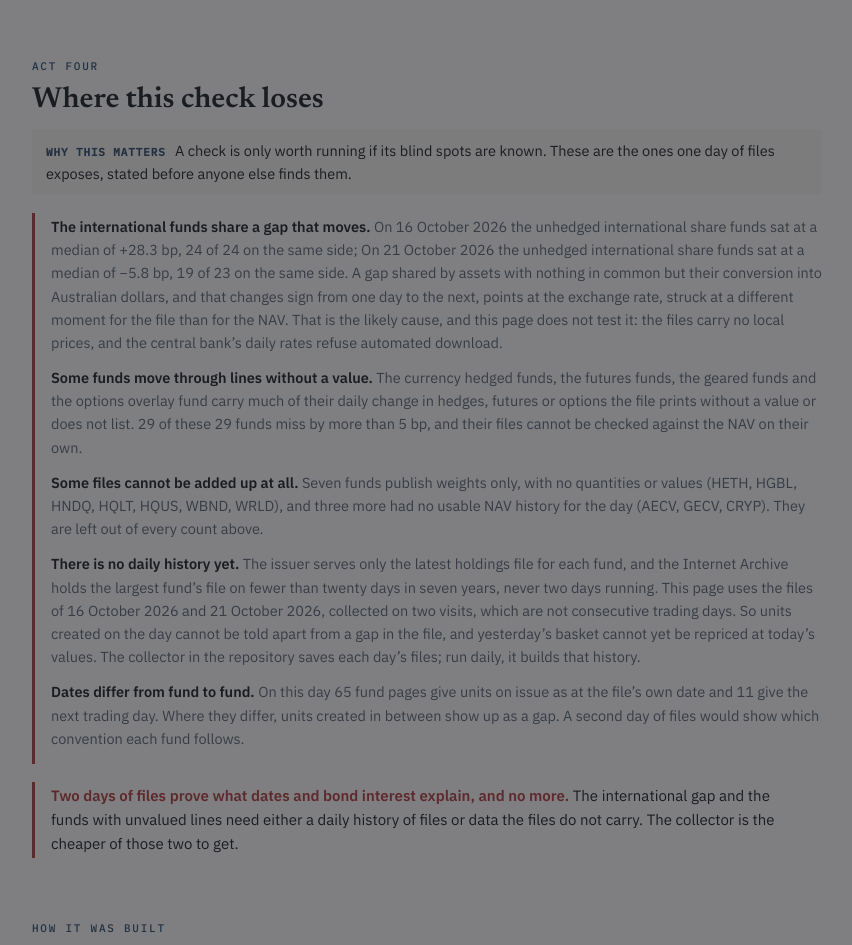
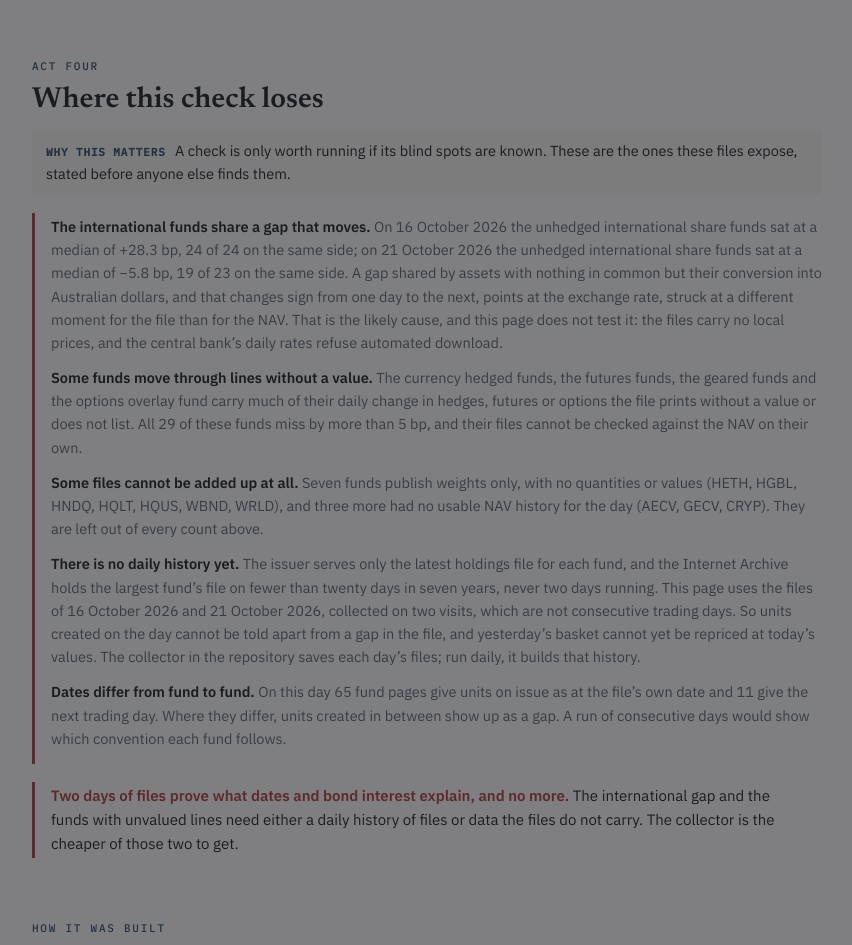
Before and after one commit to bolgacg/basket-check, a plain HTML site: page docs/index.html in a window 1280 px wide. Shown: the part 7540-8485 px from the top of the page, without its empty margins (144-996 px from the left). Drawn offline with Linux system fonts and the light colour scheme.

Commit message:
Word the losses for two days of files and fix the phone axis title

```diff
--- a/docs/app.js
+++ b/docs/app.js
@@ -480,13 +480,14 @@
   /* ---------- act four: where it loses ---------- */
   function renderFail() {
     var ib = S.intl_by_date || [];
-    $('#f-intl').innerHTML = '<b>The international funds share a gap that moves.</b> ' + ib.map(function (x) {
-      return 'On ' + dLong(x.d) + ' the unhedged international share funds sat at a median of ' + sgn(x.median) + ' bp, ' + x.same_side + ' of ' + x.n + ' on the same side';
+    $('#f-intl').innerHTML = '<b>The international funds share a gap that moves.</b> ' + ib.map(function (x, i) {
+      return (i ? 'on ' : 'On ') + dLong(x.d) + ' the unhedged international share funds sat at a median of ' + sgn(x.median) + ' bp, ' + x.same_side + ' of ' + x.n + ' on the same side';
     }).join('; ') + '. A gap shared by assets with nothing in common but their conversion into Australian dollars, and that changes sign from one day to the next, points at the exchange rate, ' +
       'struck at a different moment for the file than for the NAV. That is the likely cause, and this page does not test it: the files carry no local prices, and the central bank\u2019s daily rates refuse automated download.';
     var nv = F.filter(function (f) { return ['Futures and cash', 'Geared', 'Options overlay', 'International bonds', 'Currency hedged'].indexOf(f.family) >= 0; });
     $('#f-novalue').innerHTML = '<b>Some funds move through lines without a value.</b> The currency hedged funds, the futures funds, the geared funds and the options overlay fund carry much of their daily change in hedges, futures or options the file prints without a value or does not list. ' +
-      nv.filter(function (f) { return Math.abs(f.mine) > D.tol; }).length + ' of these ' + nv.length + ' funds miss by more than ' + D.tol + ' bp, and their files cannot be checked against the NAV on their own.';
+      (function () { var k = nv.filter(function (f) { return Math.abs(f.mine) > D.tol; }).length; return (k === nv.length ? 'All ' + k + ' of these funds miss' : k + ' of these ' + nv.length + ' funds miss'); })() +
+      ' by more than ' + D.tol + ' bp, and their files cannot be checked against the NAV on their own.';
     var wo = S.skipped.filter(function (x) { return /weights/.test(x.why); });
     $('#f-gap').innerHTML = '<b>Some files cannot be added up at all.</b> ' + Nw(wo.length) + ' funds publish weights only, with no quantities or values (' +
       wo.map(function (x) { return x.tk; }).join(', ') + '), and ' + nw(S.skipped.length - wo.length) + ' more had no usable NAV history for the day (' +
@@ -496,7 +497,7 @@
       'So units created on the day cannot be told apart from a gap in the file, and yesterday\u2019s basket cannot yet be repriced at today\u2019s values. The collector in the repository saves each day\u2019s files; run daily, it builds that history.';
     var same = F.filter(function (f) { return f.units_as_at === f.d; }).length, later = F.filter(function (f) { return f.units_as_at && f.units_as_at > f.d; }).length;
     $('#f-dates').innerHTML = '<b>Dates differ from fund to fund.</b> On this day ' + same + ' fund pages give units on issue as at the file’s own date and ' + later +
-      ' give the next trading day. Where they differ, units created in between show up as a gap. A second day of files would show which convention each fund follows.';
+      ' give the next trading day. Where they differ, units created in between show up as a gap. A run of consecutive days would show which convention each fund follows.';
     $('#v4').innerHTML = '<b>Two days of files prove what dates and bond interest explain, and no more.</b> The international gap and the funds with unvalued lines need either a daily history of files or data the files do not carry. ' +
       'The collector is the cheaper of those two to get.';
   }
--- a/docs/index.html
+++ b/docs/index.html
@@ -293,7 +293,7 @@ ol.primer li{margin-bottom:6px}ol.primer b{color:var(--ink)}
   <div class="sec-label">Act four</div>
   <h2>Where this check loses</h2>
   <p class="why"><b>Why this matters</b> A check is only worth running if its blind spots are known.
-  These are the ones one day of files exposes, stated before anyone else finds them.</p>
+  These are the ones these files expose, stated before anyone else finds them.</p>
   <div class="limits" id="failpane">
     <p id="f-intl"></p>
     <p id="f-novalue"></p>
```
